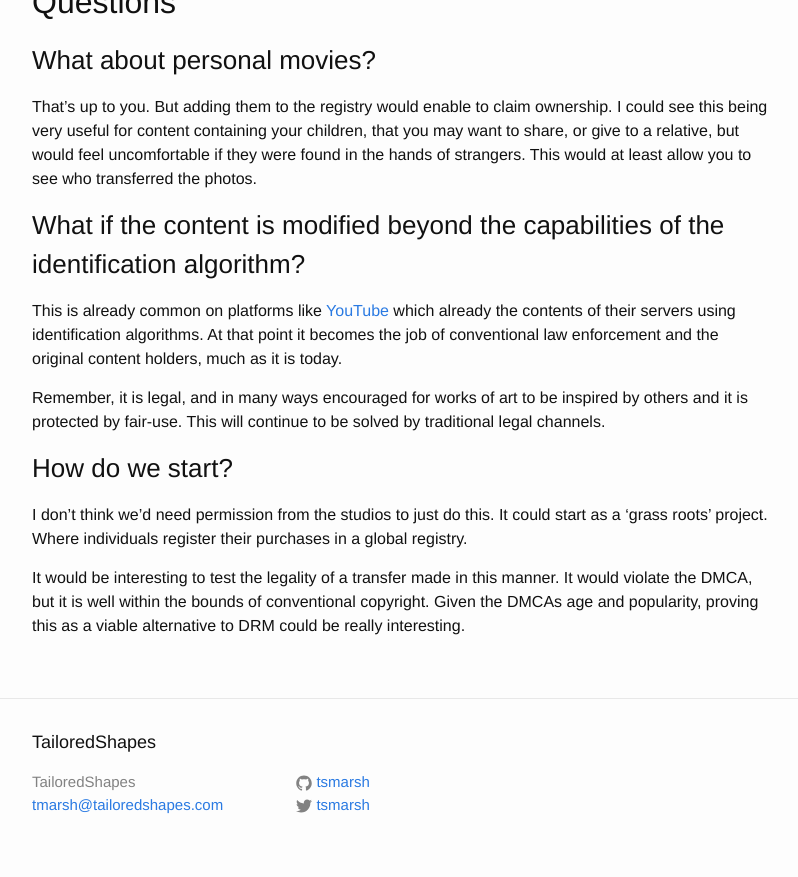
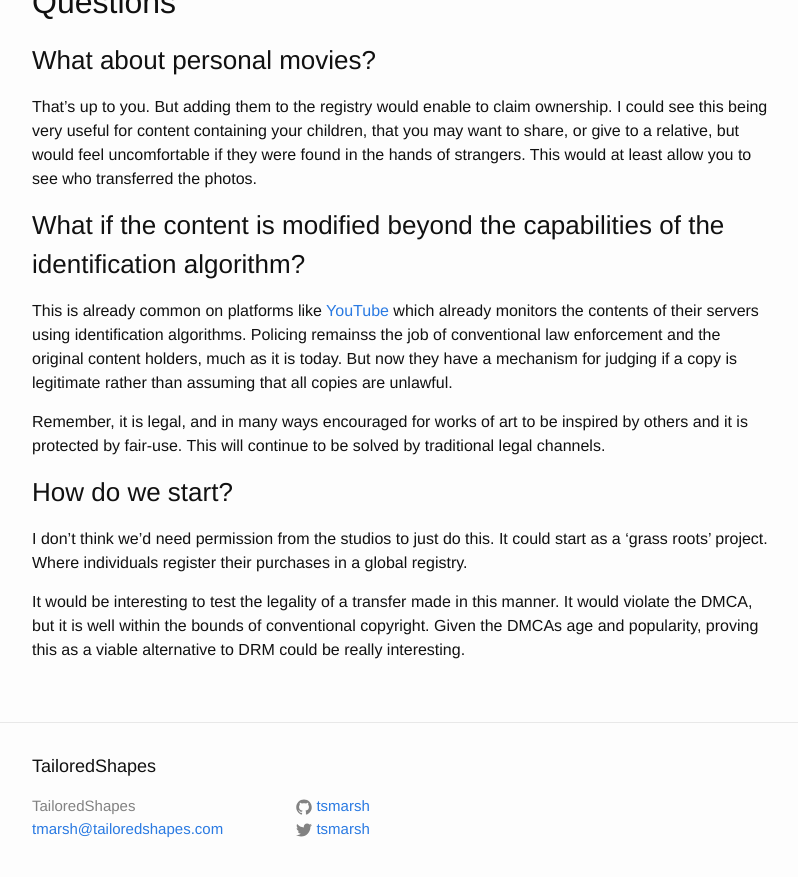
Before and after one commit to tsmarsh/blog, a Jekyll site: the page built from _posts/2016-04-26-Fixing-DRM.markdown, in a window 1280 px wide and 900 px high, scrolled down 3078 px. Shown: the top 877 px of the window, without its empty margins (238-1036 px from the left). Built offline with Jekyll 4.4.1, drawn with Linux system fonts in a browser that asks for light colours.

Commit message:
Flow change

```diff
--- a/_posts/2016-04-26-Fixing-DRM.markdown
+++ b/_posts/2016-04-26-Fixing-DRM.markdown
@@ -188,10 +188,11 @@ This would at least allow you to see who transferred the photos.
 ### What if the content is modified beyond the capabilities of the identification algorithm?
 
 This is already common on platforms like
-[YouTube](https://youtube.com) which already the contents of
-their servers using identification algorithms. At that point it becomes the
+[YouTube](https://youtube.com) which already monitors the contents of
+their servers using identification algorithms. Policing remainss the
 job of conventional law enforcement and the original content holders,
-much as it is today.
+much as it is today. But now they have a mechanism for judging if a
+copy is legitimate rather than assuming that all copies are unlawful.
 
 Remember, it is legal, and in many ways encouraged for works of art to
 be inspired by others and it is protected by fair-use. This will
```
